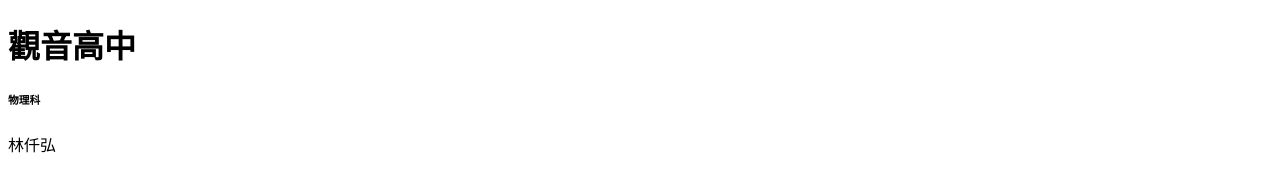
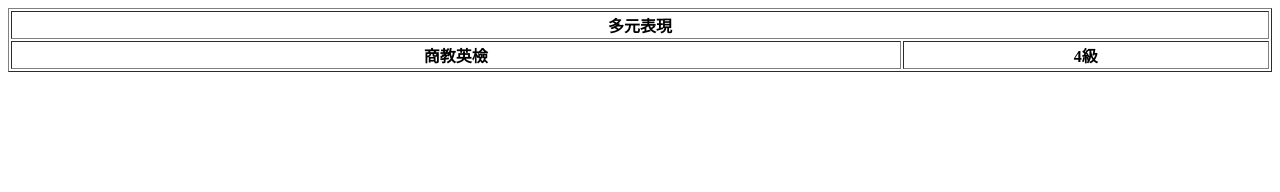
Before and after one commit to roxas12356/free, a plain HTML site: page plan.html in a window 1280 px wide. Drawn offline with Linux system fonts and the light colour scheme.

Commit message:
Update plan.html

```diff
--- a/plan.html
+++ b/plan.html
@@ -1,16 +1,12 @@
 <!DOCTYPE html>
-<html lang="zh-Hant-TW">
+<table border="1" style="width:100%">
+<tr>
+<th colspan="2">多元表現</th>
+</tr>
+<tr>
+<th>商教英檢</th>
+<th>4級</th>
 
-<head>
-<meta charset="UTF-8">
-<title>Page Title</title>
-<meta name ="description" content="homework test">
-</head>
 
-<body>
-<h1>觀音高中</h1>
-<h6>物理科</h6>
-<p>林仟弘</p>
-</body>
 
-</html>
+</table>
```
